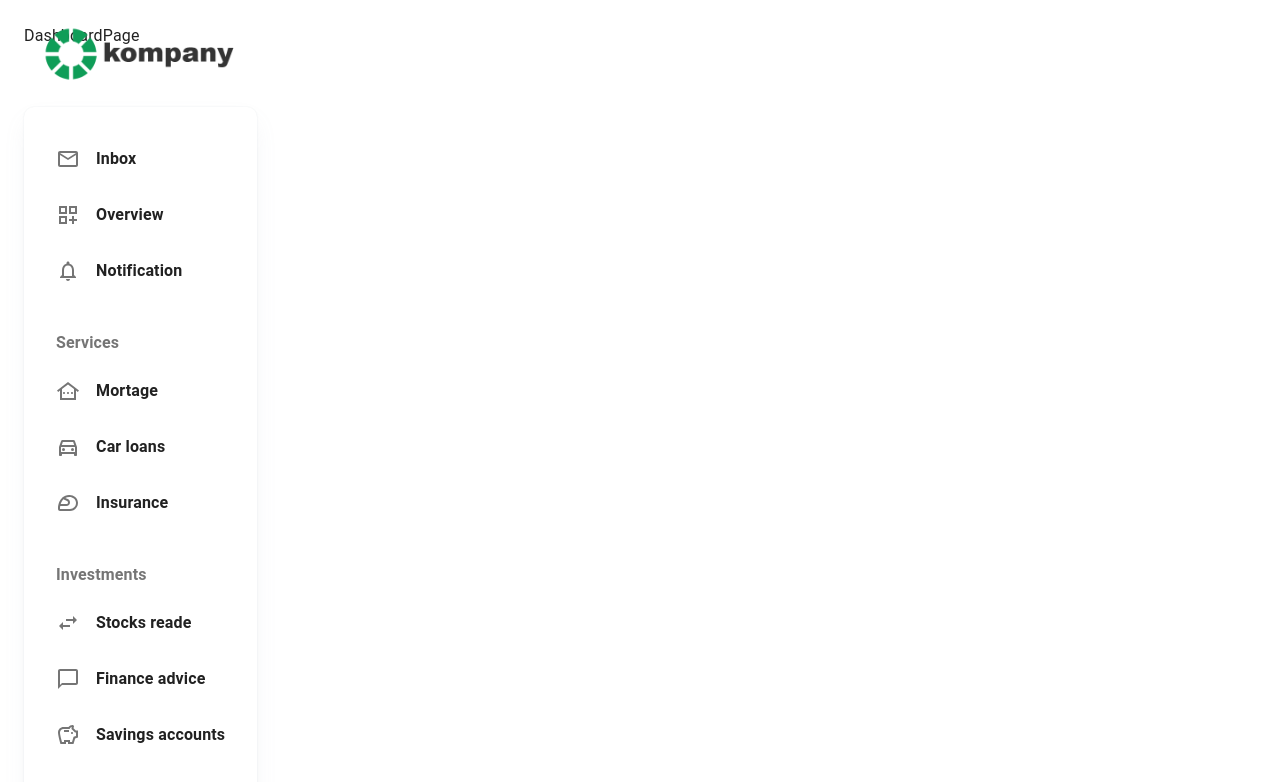
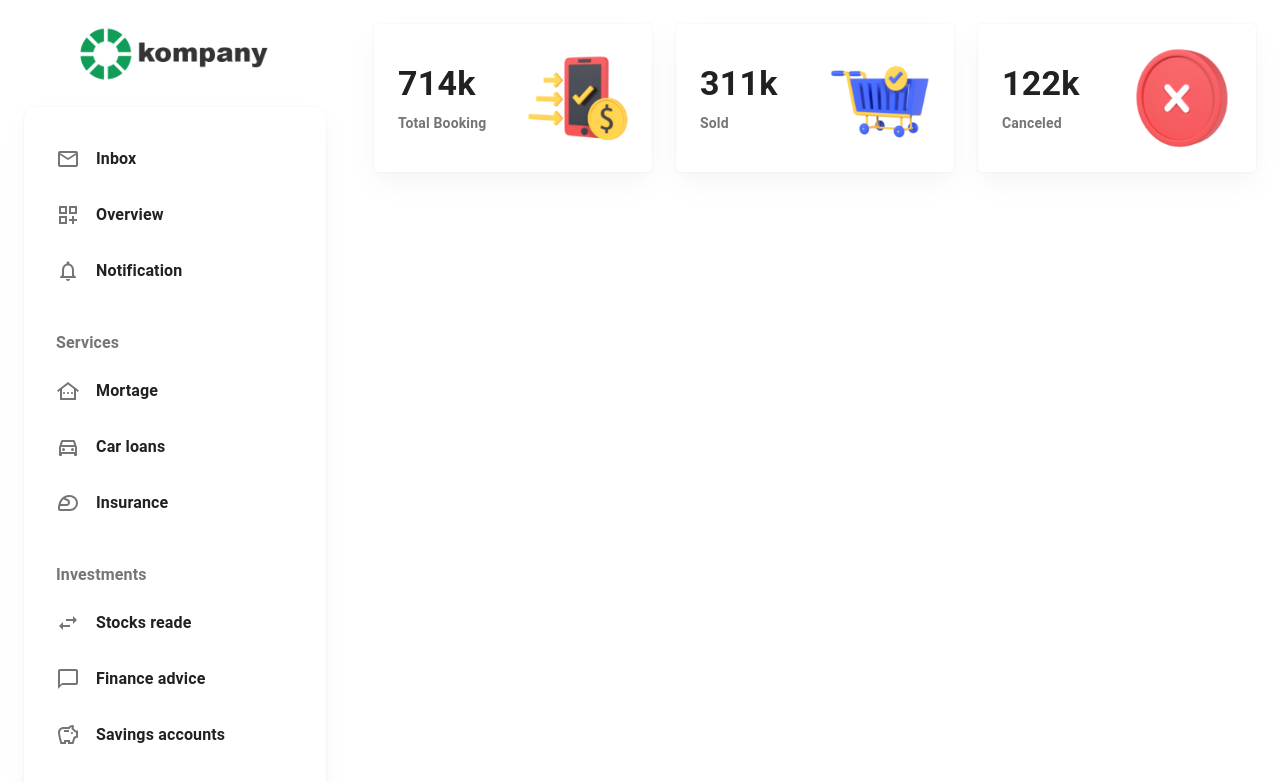
Before and after one commit to thinhpv01/react-animated-admin, a React (Create React App) app: page /dashboard in a window 1280 px wide. Shown: the top 782 px of the page. Built offline with nearby package versions, Linux system fonts and the light colour scheme.

Commit message:
⭐ Summary Grid

```diff
--- /dev/null
+++ b/src/components/common/MPaper.jsx
@@ -0,0 +1,25 @@
+import { Box, Paper, Typography } from "@mui/material";
+import React from "react";
+
+const MPaper = ({ title, fullHeight, children }) => {
+  return (
+    <Paper
+      elevation={0}
+      sx={{
+        p: 3,
+        height: fullHeight ? "100%" : "unset",
+        boxShadow:
+          "rgba(145, 158, 171, 0.2) 0px 0px 2px 0px, rgba(145, 158, 171, 0.12) 0px 12px 24px -4px",
+      }}
+    >
+      {title && (
+        <Typography variant="body1" fontWeight={600} mb={3}>
+          {title}
+        </Typography>
+      )}
+      <Box>{children}</Box>
+    </Paper>
+  );
+};
+
+export default MPaper;
--- /dev/null
+++ b/src/components/common/SummaryGrid.jsx
@@ -0,0 +1,67 @@
+import React from "react";
+import { images } from "../../assets";
+import { Box, Grid, Stack, Typography, colors } from "@mui/material";
+import Animate from "./Animate";
+import MPaper from "./MPaper";
+
+const summaryData = [
+  {
+    title: "Total Booking",
+    value: "714k",
+    image: images.summaryImages.totalBook,
+  },
+  {
+    title: "Sold",
+    value: "311k",
+    image: images.summaryImages.sold,
+  },
+  {
+    title: "Canceled",
+    value: "122k",
+    image: images.summaryImages.cancel,
+  },
+];
+
+const SummaryGrid = () => {
+  return (
+    <Grid container spacing={3}>
+      {summaryData.map((summary, index) => (
+        <Grid key={index} item xs={12} lg={4}>
+          <Animate type="fade" delay={(index + 1) / 3}>
+            <MPaper>
+              <Stack
+                direction="row"
+                alignItems="center"
+                justifyContent="space-between"
+              >
+                <Stack spacing={1}>
+                  <Typography variant="h4" fontWeight="bold">
+                    {summary.value}
+                  </Typography>
+                  <Typography
+                    variant="body2"
+                    fontWeight="bold"
+                    color={colors.grey[600]}
+                  >
+                    {summary.title}
+                  </Typography>
+                </Stack>
+                <Box
+                  sx={{
+                    height: "100px",
+                    width: "100px",
+                    "& img": { width: "100%" },
+                  }}
+                >
+                  <img src={summary.image} alt="summary" />
+                </Box>
+              </Stack>
+            </MPaper>
+          </Animate>
+        </Grid>
+      ))}
+    </Grid>
+  );
+};
+
+export default SummaryGrid;
--- a/src/components/layout/MainLayout.jsx
+++ b/src/components/layout/MainLayout.jsx
@@ -8,7 +8,7 @@ const sidebarWidth = 350;
 const MainLayout = () => {
   return (
     <Box display="flex">
-      <Sidebar />
+      <Sidebar sidebarWidth={sidebarWidth} />
       <Box
         component="main"
         sx={{
--- a/src/pages/DashboardPage.jsx
+++ b/src/pages/DashboardPage.jsx
@@ -1,7 +1,15 @@
+import { Grid } from "@mui/material";
 import React from "react";
+import SummaryGrid from "../components/common/SummaryGrid";
 
 const DashboardPage = () => {
-  return <div>DashboardPage</div>;
+  return (
+    <Grid>
+      <Grid item xs={12}>
+        <SummaryGrid />
+      </Grid>
+    </Grid>
+  );
 };
 
 export default DashboardPage;
```
